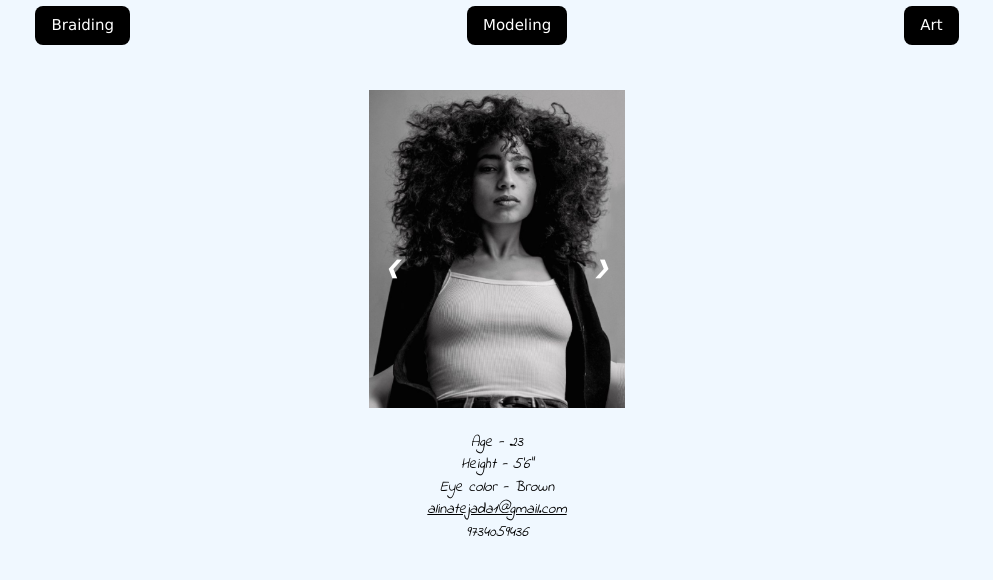
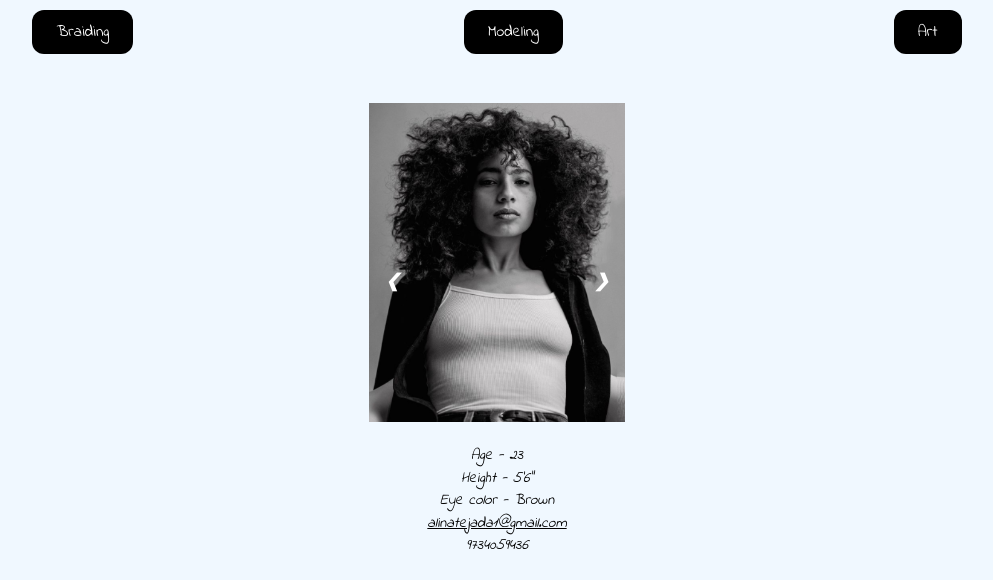
Before and after one commit to samsimagery/AlinaTejada, a plain HTML site: page index.html in a window 1280 px wide. Shown: the part 220-800 px from the top of the page, without its empty margins (143-1136 px from the left). Drawn offline with nearby package versions, Linux system fonts and the light colour scheme; a web font is replaced by a local one.

Commit message:
button fixes

```diff
--- a/index.html
+++ b/index.html
@@ -12,7 +12,7 @@
     <link href="https://fonts.googleapis.com/css2?family=Acme&family=Raleway:wght@500&display=swap" rel="stylesheet">
     <link rel="preconnect" href="https://fonts.googleapis.com">
 <link rel="preconnect" href="https://fonts.gstatic.com" crossorigin>
-<link href="https://fonts.googleapis.com/css2?family=Indie+Flower&display=swap" rel="stylesheet">
+<link href="https://fonts.googleapis.com/css2?family=Balsamiq+Sans:wght@400;700&family=Indie+Flower&display=swap" rel="stylesheet">
 </head>
     <body>
         <img src="images/Alina_logo.png" class="centerimg">
@@ -20,15 +20,15 @@
        <div class="grid-container">
 
 
-        <div><a href="braiding.html"><button class="w3-button w3-black w3-round-large" >Braiding</button></a></div>
+        <div><a href="braiding.html"><button class="button" >Braiding</button></a></div>
 
 
 
-        <div><a href="index.html"><button class="w3-button w3-black w3-round-large">Modeling</button></a></div>
+        <div><a href="index.html"><button class="button">Modeling</button></a></div>
 
 
 
-        <div><a href="https://www.etsy.com/shop/AlinaTejada?ref=shop_onboarding&ele=shop_open"><button class="w3-button w3-black w3-round-large">Art</button></a></div>
+        <div><a href="https://www.etsy.com/shop/AlinaTejada?ref=shop_onboarding&ele=shop_open"><button class="button">Art</button></a></div>
 
 
                 </div>
--- a/stylesheet.css
+++ b/stylesheet.css
@@ -80,7 +80,34 @@ img {
     justify-items: center;
 }
 
-
+.button {
+  background-color: black; /* Green */
+  border: none;
+  color: white;
+  padding: 10px 24px;
+  text-align: center;
+  text-decoration: none;
+  display: inline-block;
+  font-size: 16px;
+  margin: 4px 2px;
+  cursor: pointer;
+  border-radius: 12px;
+  font-family: 'Indie Flower', cursive;
+}
+.button1 {
+  background-color: black; /* Green */
+  border: none;
+  color: white;
+  padding: 10px 24px;
+  text-align: center;
+  text-decoration: none;
+  display: inline-block;
+  font-size: 16px;
+  margin: 4px 2px;
+  cursor: pointer;
+  border-radius: 12px;
+  font-family: 'Balsamiq Sans', cursive;
+}
 
 
 /* Slideshow container */
```
Also changed, not shown: braiding.html (+4 -4 lines).
